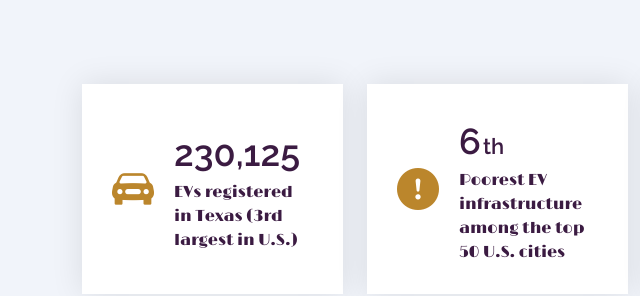
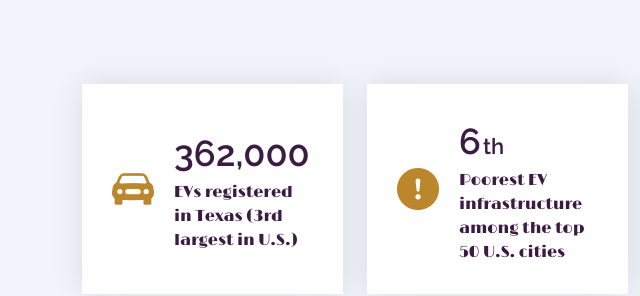
Before and after one commit to NicBatt/Website-2.0, a plain HTML site: page index.html in a window 1280 px wide. Shown: the part 1720-2016 px from the top of the page, 0-640 px from the left. Drawn offline with nearby package versions, Linux system fonts and the light colour scheme.

Commit message:
Update index.html
Updating Amount Of cars in texas

```diff
--- a/index.html
+++ b/index.html
@@ -129,7 +129,7 @@
             <div class="stats-item d-flex align-items-center w-100 h-100">
               <i class="bi bi-car-front-fill color-blue flex-shrink-0"></i>
               <div>
-                <span data-purecounter-start="0" data-purecounter-end="230125" data-purecounter-duration="1" data-purecounter-separator="true" class="purecounter"></span>
+                <span data-purecounter-start="0" data-purecounter-end="362000" data-purecounter-duration="1" data-purecounter-separator="true" class="purecounter"></span>
                 <p>EVs registered in Texas (3rd largest in U.S.)</p>
               </div>
             </div>
```
